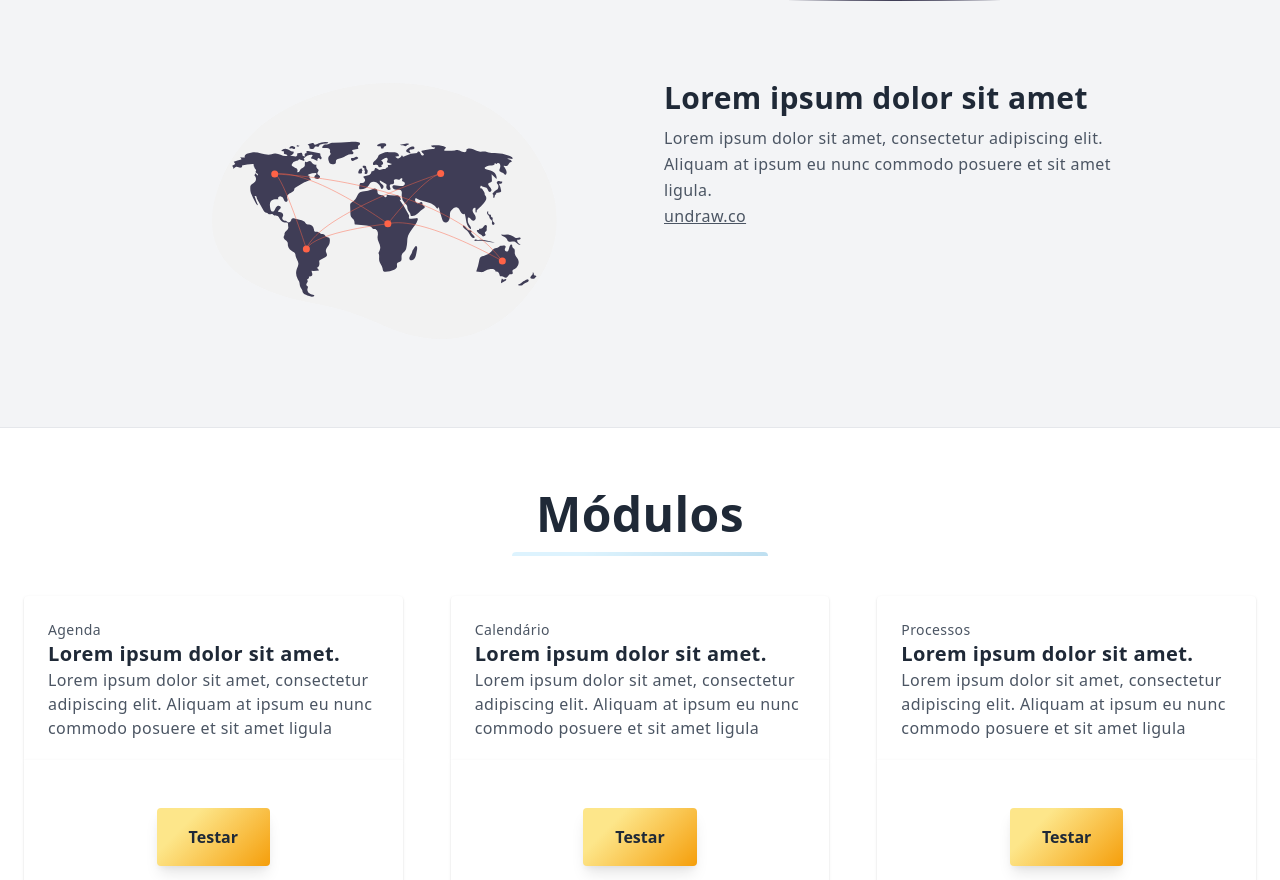
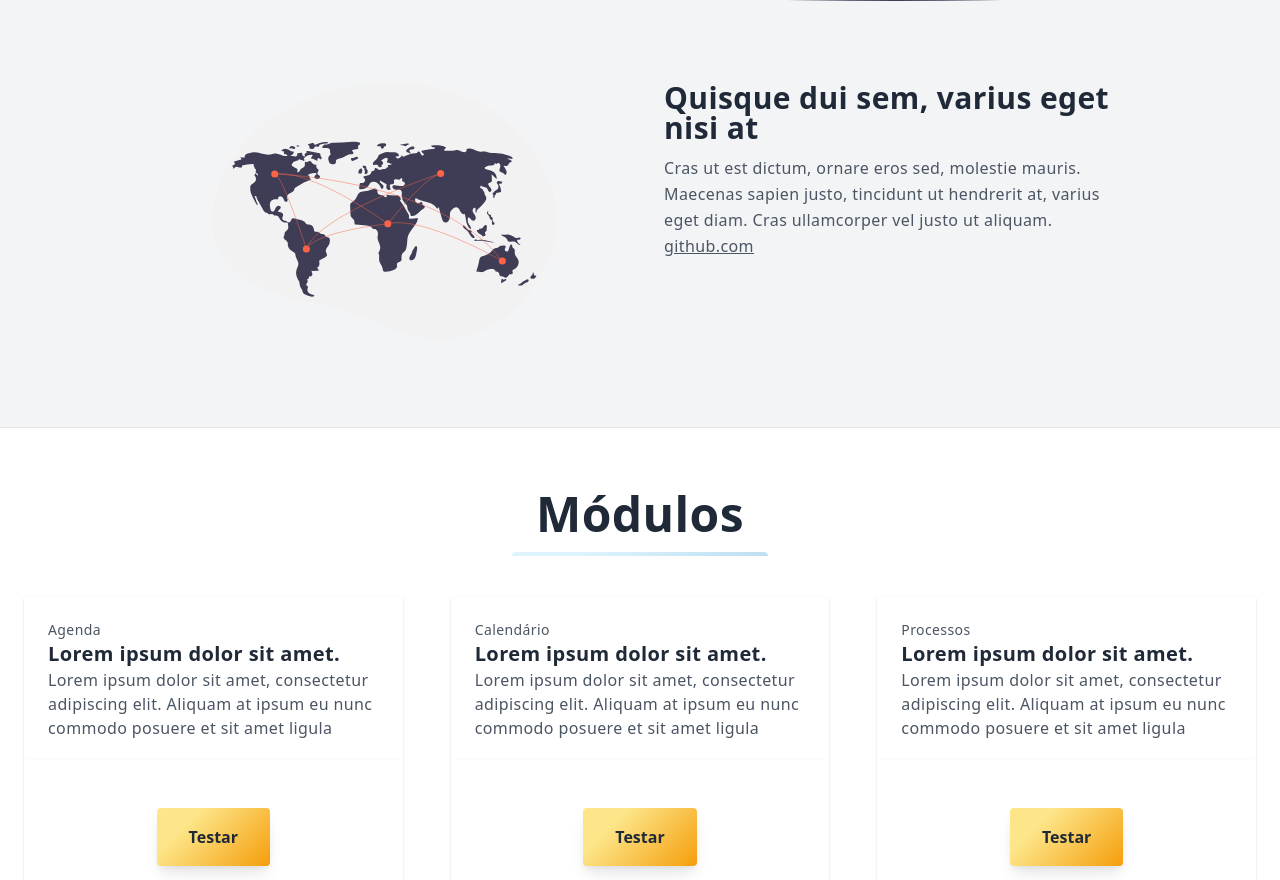
Before and after one commit to gugazimmermann/pocz-projects-website, a React (Create React App) app: page / in a window 1280 px wide. Shown: the part 1597-2477 px from the top of the page. Built offline with nearby package versions, Linux system fonts and the light colour scheme; no server answers.

Commit message:
product tests

```diff
--- a/src/components/product-main/product-even.tsx
+++ b/src/components/product-main/product-even.tsx
@@ -17,7 +17,7 @@ const ProductEven = (
         <p className="text-gray-600 mb-8">
           {description}
           <br />
-          <a className="text-orange-500 underline" href="https://undraw.co/">
+          <a className="text-orange-500 underline" href={`https://${link}`}>
             {link}
           </a>
         </p>
--- a/src/components/product-main/product-list.tsx
+++ b/src/components/product-main/product-list.tsx
@@ -11,9 +11,9 @@ const productList: { name: string, description: string, link: string, image: Rea
     image: <ProductOne />,
   },
   {
-    name: 'Lorem ipsum dolor sit amet',
-    description: 'Lorem ipsum dolor sit amet, consectetur adipiscing elit. Aliquam at ipsum eu nunc commodo posuere et sit amet ligula.',
-    link: 'undraw.co',
+    name: 'Quisque dui sem, varius eget nisi at',
+    description: 'Cras ut est dictum, ornare eros sed, molestie mauris. Maecenas sapien justo, tincidunt ut hendrerit at, varius eget diam. Cras ullamcorper vel justo ut aliquam.',
+    link: 'github.com',
     image: <ProductTwo />,
   },
 ];
--- a/src/components/product-main/product-odd.tsx
+++ b/src/components/product-main/product-odd.tsx
@@ -15,7 +15,7 @@ const ProductOdd = (
       <p className="text-gray-600 mb-8">
         {description}
         <br />
-        <a className="text-orange-500 underline" href="https://undraw.co/">
+        <a className="text-orange-500 underline" href={`https://${link}`}>
           {link}
         </a>
       </p>
```
Also changed, not shown: 1 other file (tests, documents, lock files or other folders).
